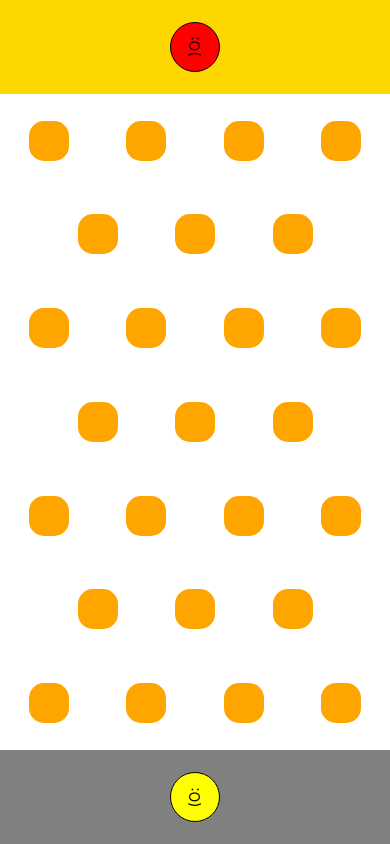
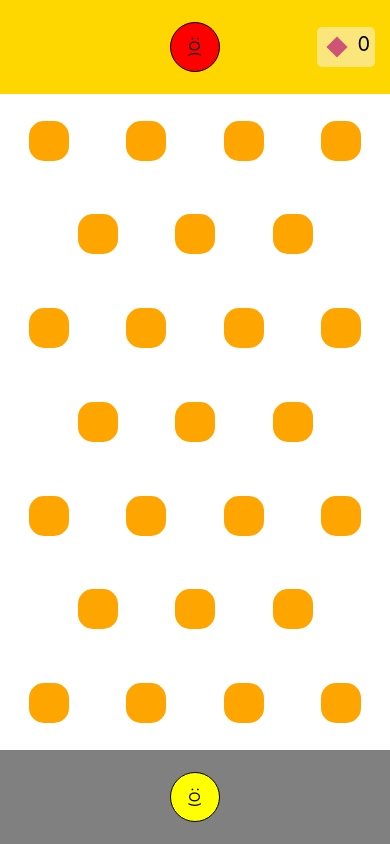
Before and after one commit to daveknights/cross-the-void, a React Native app: screen / in a window 390 px wide. Built offline with nearby package versions, Linux system fonts and the light colour scheme.

Commit message:
Implement scoring for reaching endzone

```diff
--- a/App.js
+++ b/App.js
@@ -74,7 +74,8 @@ export default function App() {
     const [currentPos, setCurrentPos] = useState('start');
     const [playerMoved, setPlayerMoved] = useState(false);
     const [firstMove, setFirstMove] = useState(true);
-    const [opponentMoved, setOpponentMoved] = useState(false);
+    // const [opponentMoved, setOpponentMoved] = useState(false);
+    const [total, setTotal] = useState(0);
     const fadeOut = useRef(new Animated.Value(1)).current;
     const slidePlayer = useRef(new Animated.Value(0)).current;
     const slideOpponent = useRef(new Animated.Value(0)).current;
@@ -88,6 +89,19 @@ export default function App() {
             }).start();
         }
     }, [opponentPlatform]);
+
+    useEffect(() => {
+        let addScore;
+
+        if(selectedPlatform === 'endzone') {
+            addScore = setTimeout(() => {
+                setTotal(prev => prev + 1);
+                clearTimeout(addScore);
+            }, 500);
+        }
+
+        return () => clearTimeout(addScore);
+    }, [selectedPlatform]);
 
     const traverse = (component, character) => {
         component.setValue(0);
@@ -171,6 +185,10 @@ export default function App() {
         <View style={styles.container}>
             <TouchableOpacity style={{...styles.zone, ...styles.endZone}} onPress={getGem}>
                 <View style={styles.gem}></View>
+                <View style={styles.gems}>
+                    <View style={{...styles.gem, ...styles.totalGem}}></View>
+                    <Text style={styles.total}>{total}</Text>
+                </View>
             </TouchableOpacity>
             <Animated.View style={{...styles.character, ...styles.opponent,
                 ...{transform: [
@@ -237,7 +255,6 @@ const styles = StyleSheet.create({
     },
     zone: {
         backgroundColor: 'gold',
-        justifyContent: 'center',
         position: 'absolute',
         width: '100%',
     },
@@ -249,14 +266,36 @@ const styles = StyleSheet.create({
     endZone: {
         alignItems: 'center',
         backgroundColor: 'gold',
+        flexDirection: 'row',
         height: fullHUnit,
+        justifyContent: 'center',
         top: 0,
     },
+    gems: {
+        backgroundColor: 'rgba(245, 245, 245, 0.5)',
+        borderRadius: 5,
+        flexDirection: 'row',
+        marginLeft: 'auto',
+        padding: 5,
+        position: 'absolute',
+        right: 15,
+    },
     gem: {
+        alignSelf: 'center',
         backgroundColor: '#c57',
         height: 30,
         transform: [{rotate: '45deg'}],
         width: 30,
+    },
+    totalGem: {
+        transform: [
+            {rotate: '45deg'},
+            {scale: 0.5}
+        ],
+    },
+    total: {
+        fontSize: 20,
+        marginLeft: 5,
     },
     void: {
         height: fullHUnit * 7,
```
